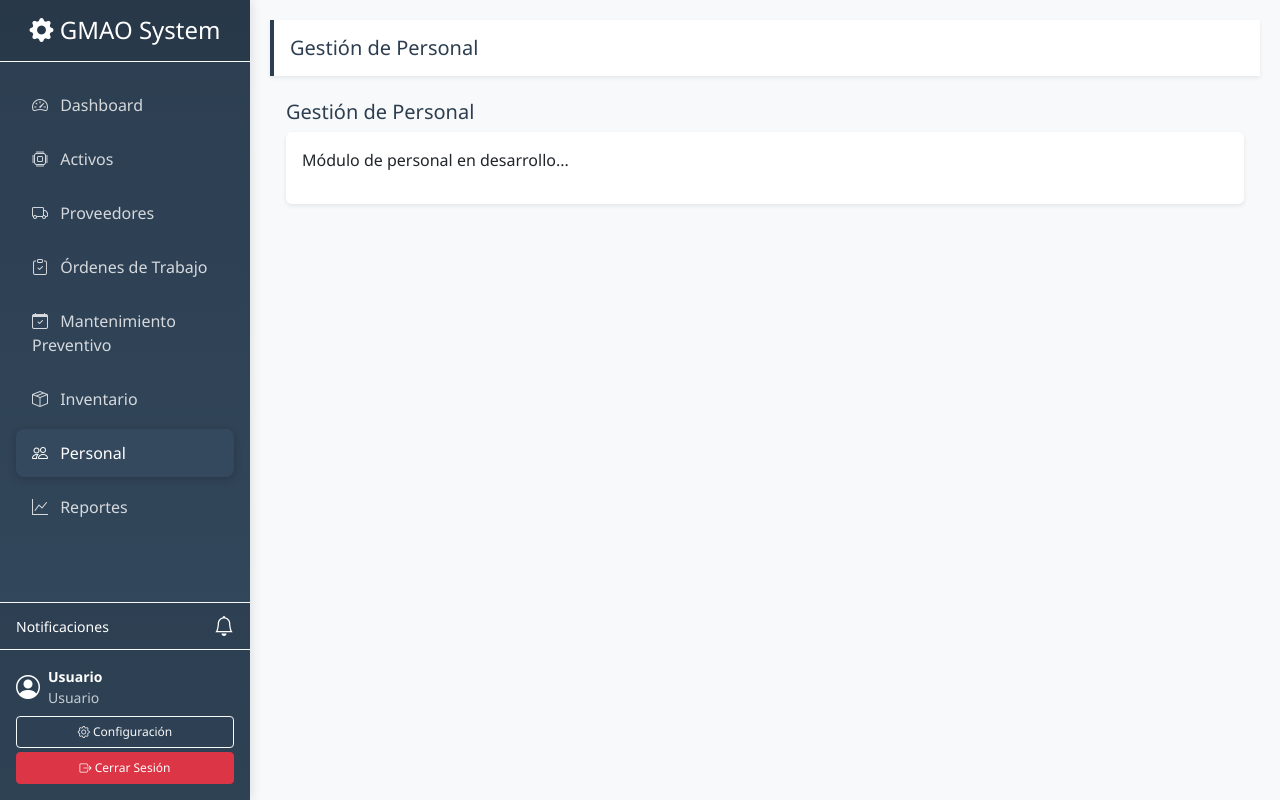
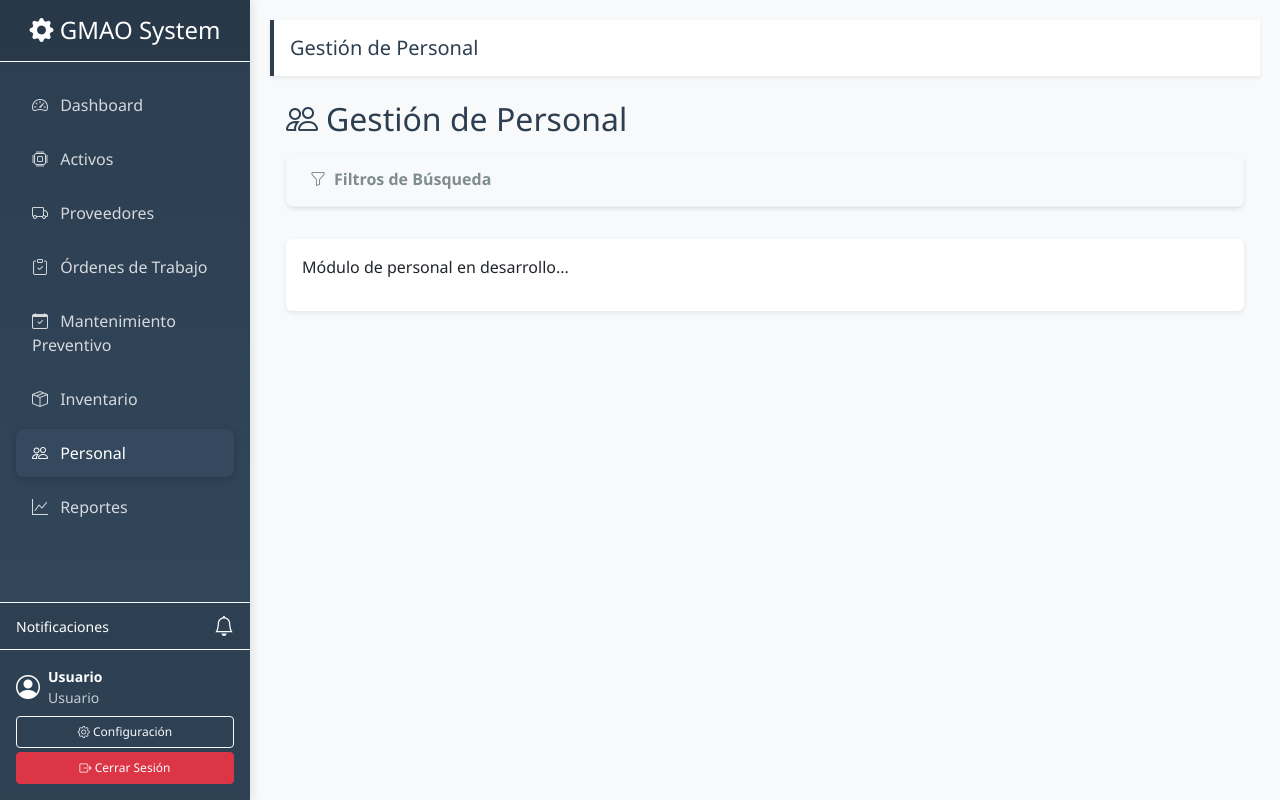
Before and after one commit to canaleta14-ai/gmao-python, a Flask app: template app/templates/personal/personal.html in a window 1280 px wide. Run offline with Flask 3, Linux system fonts and the light colour scheme; the template is opened without the code that fills it, so the values that code supplies are empty; some libraries are stand-ins or nearby versions.

Commit message:
fix: Agregar CSS faltante para filtro colapsable en personal
- Creado static/css/personal.css con estilos para filtros-container
- Agregado bloque extra_head en personal.html para cargar el CSS
- Filtro ahora se colapsa correctamente por defecto
- Mantiene consistencia visual con otros módulos del sistema

```diff
--- a/app/templates/personal/personal.html
+++ b/app/templates/personal/personal.html
@@ -1,8 +1,51 @@
 {% extends 'base.html' %}
+
+{% block extra_head %}
+<link rel="stylesheet" href="{{ url_for('static', filename='css/personal.css') }}">
+{% endblock %}
+
 {% block section_title %}Gestión de Personal{% endblock %}
 {% set section = 'personal' %}
 {% block content %}
-<h5>Gestión de Personal</h5>
+<h2 class="mb-3"><i class="bi bi-people me-2"></i>Gestión de Personal</h2>
+
+<!-- Filtro de búsqueda colapsable -->
+<div class="filtros-container">
+    <div class="filtros-header" data-bs-toggle="collapse" data-bs-target="#filtrosPersonal">
+        <h6><i class="bi bi-funnel me-2"></i>Filtros de Búsqueda</h6>
+    </div>
+    <div id="filtrosPersonal" class="collapse">
+        <div class="filtros-body">
+            <form id="filtros-personal-form" class="row g-3">
+                <div class="col-lg-4 col-md-6">
+                    <label for="nombre" class="form-label fw-bold">Nombre</label>
+                    <input type="text" class="form-control" id="nombre" placeholder="Nombre del empleado...">
+                </div>
+                <div class="col-lg-4 col-md-6">
+                    <label for="departamento" class="form-label fw-bold">Departamento</label>
+                    <input type="text" class="form-control" id="departamento" placeholder="Departamento...">
+                </div>
+                <div class="col-lg-4 col-md-6">
+                    <label for="cargo" class="form-label fw-bold">Cargo</label>
+                    <input type="text" class="form-control" id="cargo" placeholder="Cargo...">
+                </div>
+                <div class="col-12">
+                    <hr class="mb-3">
+                    <div class="d-flex gap-2 flex-wrap">
+                        <button type="submit" class="btn btn-primary">
+                            <i class="bi bi-search me-1"></i>Buscar
+                        </button>
+                        <button type="button" class="btn btn-outline-secondary" onclick="limpiarFiltrosPersonal()">
+                            <i class="bi bi-x-circle me-1"></i>Limpiar
+                        </button>
+                    </div>
+                </div>
+            </form>
+        </div>
+    </div>
+</div>
+
+<!-- Card de información/desarrollo -->
 <div class="card">
     <div class="card-body">
         <p>Módulo de personal en desarrollo...</p>
--- /dev/null
+++ b/static/css/personal.css
@@ -0,0 +1,49 @@
+/* personal.css - Estilos para el módulo de personal */
+
+/* Variables CSS para consistencia con el diseño base */
+:root {
+    --primary-color: #2c3e50;
+    --secondary-color: #34495e;
+    --success-color: #27ae60;
+    --warning-color: #f39c12;
+    --danger-color: #e74c3c;
+    --light-gray: #ecf0f1;
+    --medium-gray: #bdc3c7;
+    --dark-gray: #7f8c8d;
+    --light-bg: #f8f9fa;
+    --border-radius: 8px;
+    --shadow-sm: 0 2px 4px rgba(0, 0, 0, 0.1);
+    --shadow-md: 0 4px 12px rgba(0, 0, 0, 0.15);
+    --transition: all 0.3s ease;
+}
+
+/* Filtros modernos colapsables */
+.filtros-container {
+    background: white;
+    border-radius: var(--border-radius);
+    box-shadow: var(--shadow-sm);
+    margin-bottom: 2rem;
+    overflow: hidden;
+}
+
+.filtros-header {
+    background: var(--light-bg);
+    padding: 1rem 1.5rem;
+    border-bottom: 1px solid var(--light-gray);
+    cursor: pointer;
+    transition: var(--transition);
+}
+
+.filtros-header:hover {
+    background: var(--medium-gray);
+}
+
+.filtros-header h6 {
+    margin: 0;
+    color: var(--dark-gray);
+    font-weight: 600;
+}
+
+.filtros-body {
+    padding: 1.5rem;
+}
```
Also changed, not shown: app/templates/inventario/inventario.html (+9 -21 lines).
